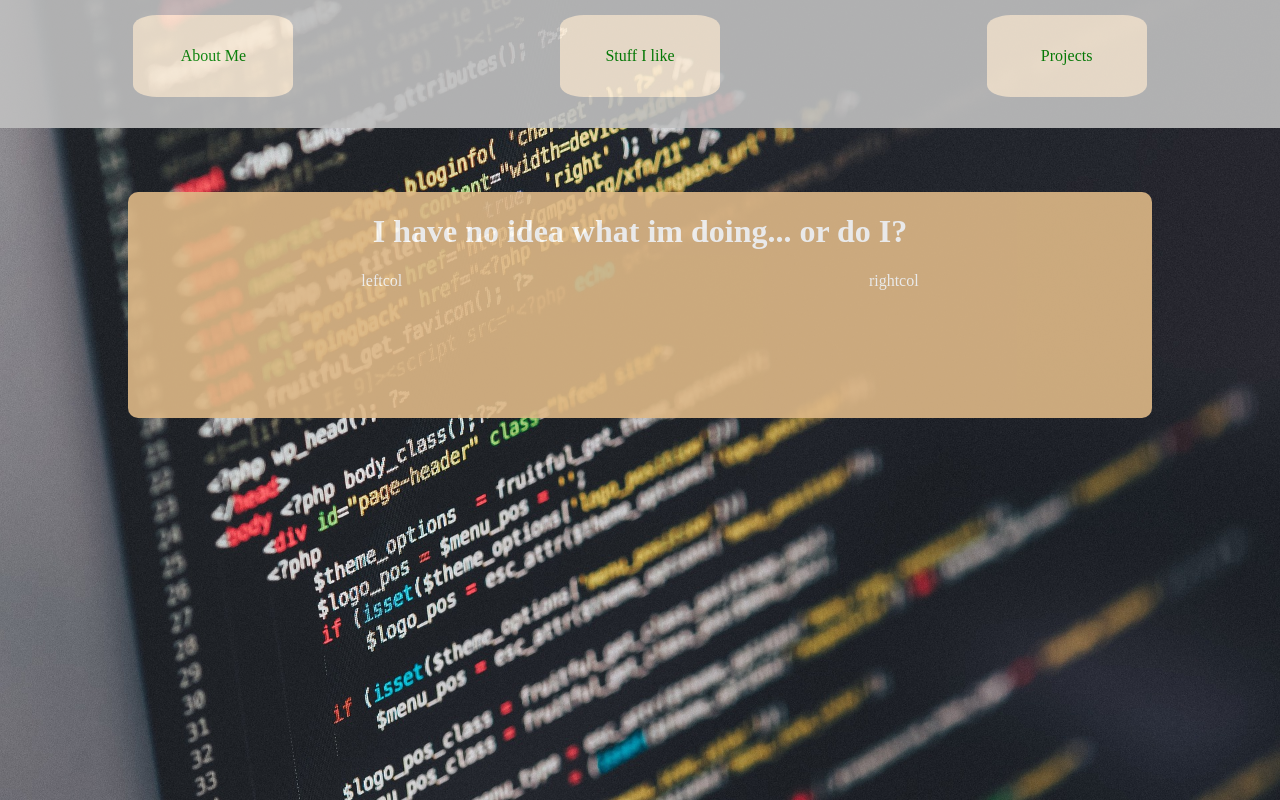
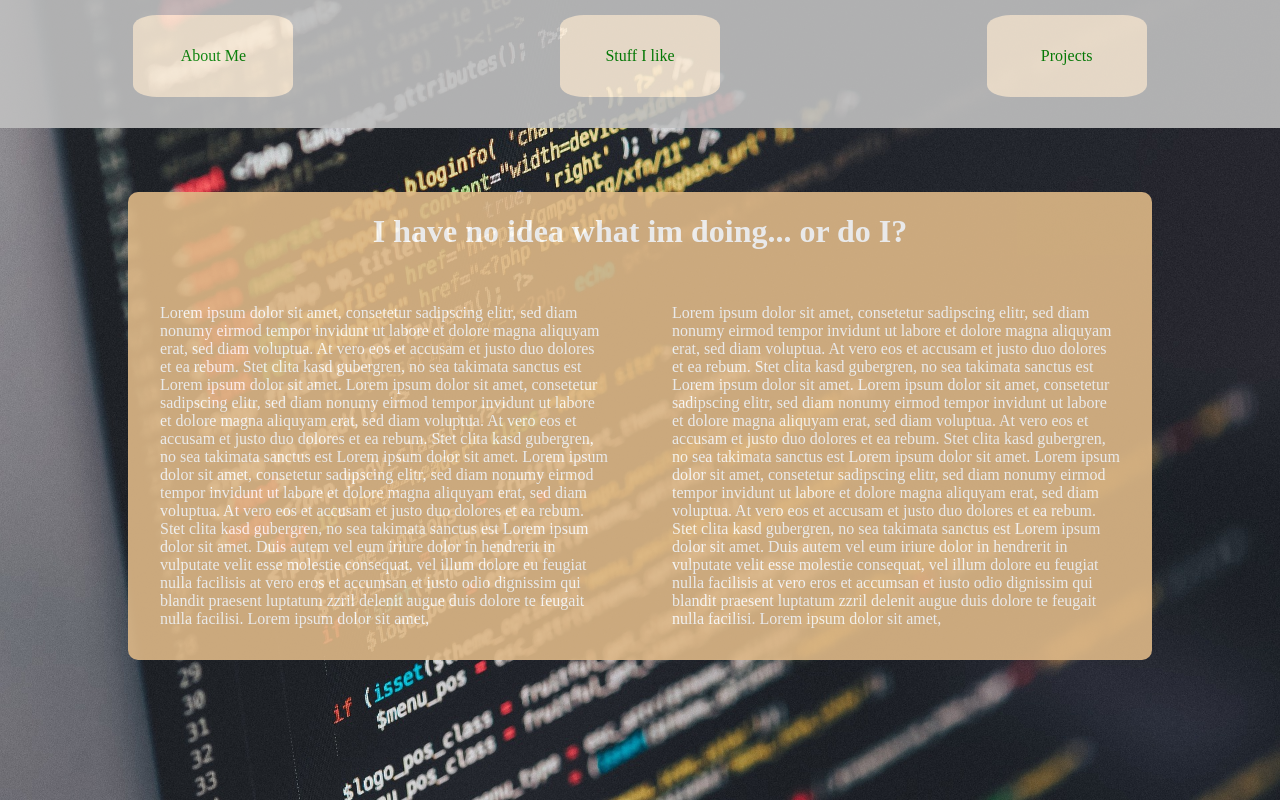
Before and after one commit to MariusJahn/Portfolio, a Next.js app in the folder webpresentation/: page / in a window 1280 px wide. Built offline with nearby package versions, Linux system fonts and the light colour scheme.

Commit message:
fix outgrow

```diff
--- a/webpresentation/app/global.css
+++ b/webpresentation/app/global.css
@@ -27,15 +27,16 @@ main {
     color: white;
 }
 
-html, body {
-    margin: 0;
-    padding: 0;
+html {
+    max-height: inherit;
     background-image: url(../assets/background-img.jpg);
     background-size: cover;
     background-repeat: no-repeat;
-    height: 100%;
-    display: flex;
-    flex-direction: column;
+}
+
+body {
+    margin: 0;
+    padding: 0;
 }
 
 h1 {
@@ -45,6 +46,7 @@ h1 {
 
 .column {
     color: white;
+    padding: 2rem;
 }
 
 @media screen and (min-width: 768px) {
@@ -52,6 +54,7 @@ h1 {
     nav {
         display: flex;
         justify-content: space-around;
+        flex-direction: row;
         align-items: center;
         background-color: silver;
         min-height: 8rem;
@@ -61,7 +64,6 @@ h1 {
     .content-box {
         background-color: burlywood;
         width: 1024px;
-        height: 100%;
         margin: 4rem;
         border-radius: 10px;
         opacity: 0.9;
@@ -91,9 +93,9 @@ h1 {
     .content-box {
         background-color: burlywood;
         width: 512px;
-        height: 100%;
         margin: 4rem;
         border-radius: 10px;
+        opacity: 0.9;
     }
 
     .content {
--- a/webpresentation/app/page.tsx
+++ b/webpresentation/app/page.tsx
@@ -6,10 +6,14 @@ export default function Home() {
             <h1>I have no idea what im doing... or do I?</h1>
             <div className="content">
                 <div className="column">
-                    leftcol
+                Lorem ipsum dolor sit amet, consetetur sadipscing elitr, sed diam nonumy eirmod tempor invidunt ut labore et dolore magna aliquyam erat, sed diam voluptua. At vero eos et accusam et justo duo dolores et ea rebum. Stet clita kasd gubergren, no sea takimata sanctus est Lorem ipsum dolor sit amet. Lorem ipsum dolor sit amet, consetetur sadipscing elitr, sed diam nonumy eirmod tempor invidunt ut labore et dolore magna aliquyam erat, sed diam voluptua. At vero eos et accusam et justo duo dolores et ea rebum. Stet clita kasd gubergren, no sea takimata sanctus est Lorem ipsum dolor sit amet. Lorem ipsum dolor sit amet, consetetur sadipscing elitr, sed diam nonumy eirmod tempor invidunt ut labore et dolore magna aliquyam erat, sed diam voluptua. At vero eos et accusam et justo duo dolores et ea rebum. Stet clita kasd gubergren, no sea takimata sanctus est Lorem ipsum dolor sit amet.
+
+Duis autem vel eum iriure dolor in hendrerit in vulputate velit esse molestie consequat, vel illum dolore eu feugiat nulla facilisis at vero eros et accumsan et iusto odio dignissim qui blandit praesent luptatum zzril delenit augue duis dolore te feugait nulla facilisi. Lorem ipsum dolor sit amet,
                 </div>
                 <div className="column">
-                    rightcol
+                Lorem ipsum dolor sit amet, consetetur sadipscing elitr, sed diam nonumy eirmod tempor invidunt ut labore et dolore magna aliquyam erat, sed diam voluptua. At vero eos et accusam et justo duo dolores et ea rebum. Stet clita kasd gubergren, no sea takimata sanctus est Lorem ipsum dolor sit amet. Lorem ipsum dolor sit amet, consetetur sadipscing elitr, sed diam nonumy eirmod tempor invidunt ut labore et dolore magna aliquyam erat, sed diam voluptua. At vero eos et accusam et justo duo dolores et ea rebum. Stet clita kasd gubergren, no sea takimata sanctus est Lorem ipsum dolor sit amet. Lorem ipsum dolor sit amet, consetetur sadipscing elitr, sed diam nonumy eirmod tempor invidunt ut labore et dolore magna aliquyam erat, sed diam voluptua. At vero eos et accusam et justo duo dolores et ea rebum. Stet clita kasd gubergren, no sea takimata sanctus est Lorem ipsum dolor sit amet.
+
+Duis autem vel eum iriure dolor in hendrerit in vulputate velit esse molestie consequat, vel illum dolore eu feugiat nulla facilisis at vero eros et accumsan et iusto odio dignissim qui blandit praesent luptatum zzril delenit augue duis dolore te feugait nulla facilisi. Lorem ipsum dolor sit amet,
                 </div>
             </div>
         </div>
```
